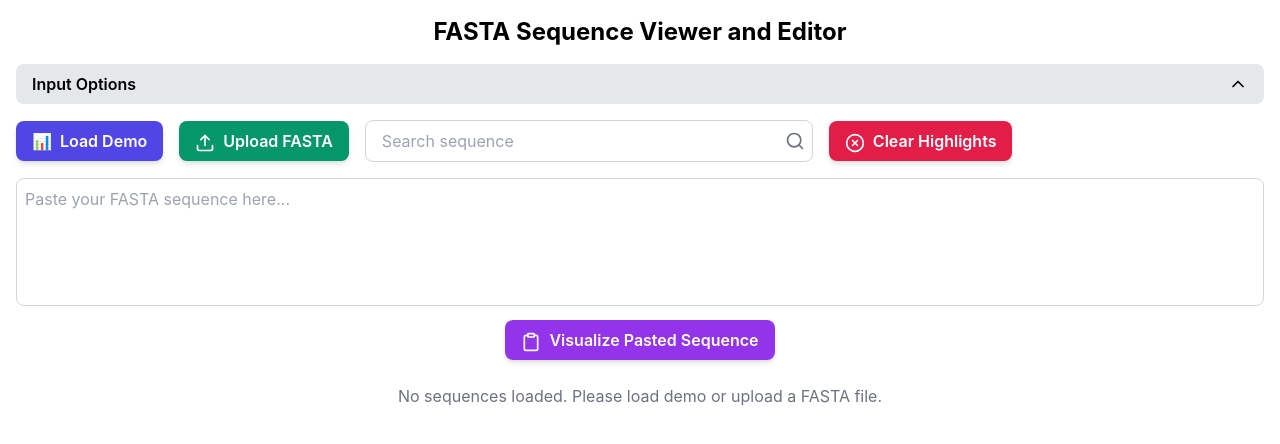
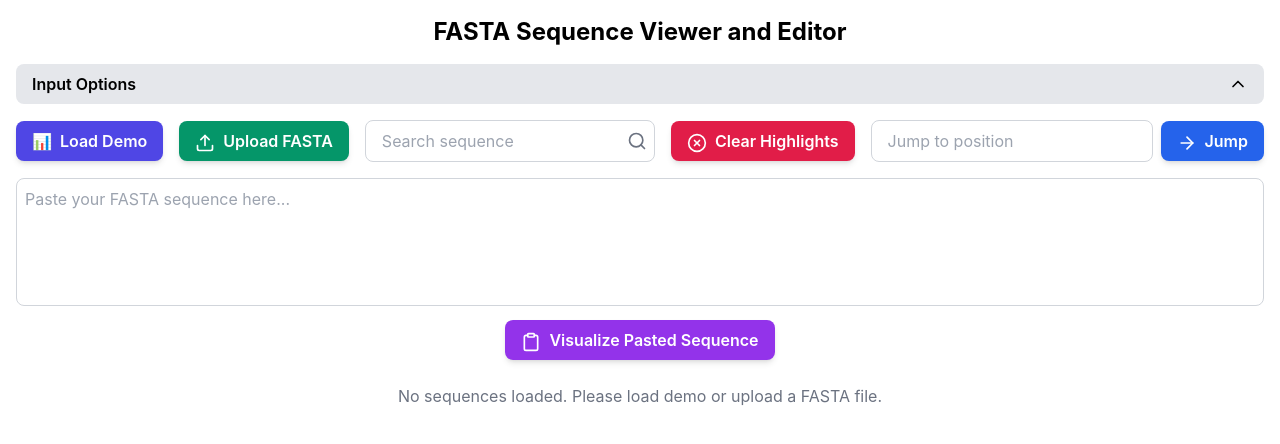
Before and after one commit to xuzhougeng/simple-msa-viewer, a React (Create React App) app: page / in a window 1280 px wide. Both pictures are taken after a click on the button "Input Options". Shown: the top 444 px of the page. Built offline with nearby package versions, Linux system fonts and the light colour scheme.

Commit message:
auto_coder_108_chat_action.yml_119bb47aa7418c7029647a5a4ff1d152

```diff
--- a/src/FASTAViewer.js
+++ b/src/FASTAViewer.js
@@ -1,5 +1,5 @@
 import React, { useState, useRef } from 'react';
-import { Search, ChevronLeft, ChevronRight, Upload, ArrowDown, ArrowUp, Trash2, ChevronsDown, ChevronsUp, XCircle, Clipboard, ChevronDown, ChevronUp } from 'lucide-react';
+import { Search, ChevronLeft, ChevronRight, Upload, ArrowDown, ArrowUp, Trash2, ChevronsDown, ChevronsUp, XCircle, Clipboard, ChevronDown, ChevronUp, ArrowRight } from 'lucide-react';
 
 const FASTAViewer = () => {
     const [sequences, setSequences] = useState([]);
@@ -9,6 +9,7 @@ const FASTAViewer = () => {
     const [currentPage, setCurrentPage] = useState(0);
     const [pastedSequence, setPastedSequence] = useState('');
     const [isInputExpanded, setIsInputExpanded] = useState(false);
+    const [jumpPosition, setJumpPosition] = useState('');
     const sequenceWidth = 60;
     const fileInputRef = useRef(null);
 
@@ -103,6 +104,17 @@ AANG010710 -----------------------MLSH-----------CFA-----------------YQAVTAPC---
     };
 
     const getPageCount = () => Math.ceil(sequences[0]?.sequence.length / sequenceWidth) || 1;
+
+    const handleJumpToPosition = () => {
+        const position = parseInt(jumpPosition, 10);
+        if (isNaN(position) || position < 1 || position > sequences[0]?.sequence.length) {
+            alert('Invalid position. Please enter a number within the sequence range.');
+            return;
+        }
+        const newPage = Math.floor((position - 1) / sequenceWidth);
+        setCurrentPage(newPage);
+        setJumpPosition('');
+    };
 
     const handleDragStart = (e, index) => {
         e.dataTransfer.setData('text/plain', index);
@@ -287,6 +299,22 @@ AANG010710 -----------------------MLSH-----------CFA-----------------YQAVTAPC---
                             <XCircle size={20} className="inline mr-2" />
                             Clear Highlights
                         </button>
+                        <div className="flex items-center space-x-2">
+                            <input
+                                type="number"
+                                value={jumpPosition}
+                                onChange={(e) => setJumpPosition(e.target.value)}
+                                placeholder="Jump to position"
+                                className="border border-gray-300 rounded-lg py-2 px-4 focus:outline-none focus:ring-2 focus:ring-blue-500"
+                            />
+                            <button
+                                onClick={handleJumpToPosition}
+                                className="bg-blue-600 hover:bg-blue-700 text-white font-semibold py-2 px-4 rounded-lg shadow-md transition duration-300 ease-in-out transform hover:scale-105"
+                            >
+                                <ArrowRight size={20} className="inline mr-2" />
+                                Jump
+                            </button>
+                        </div>
                     </div>
                     <div>
                         <textarea
```
